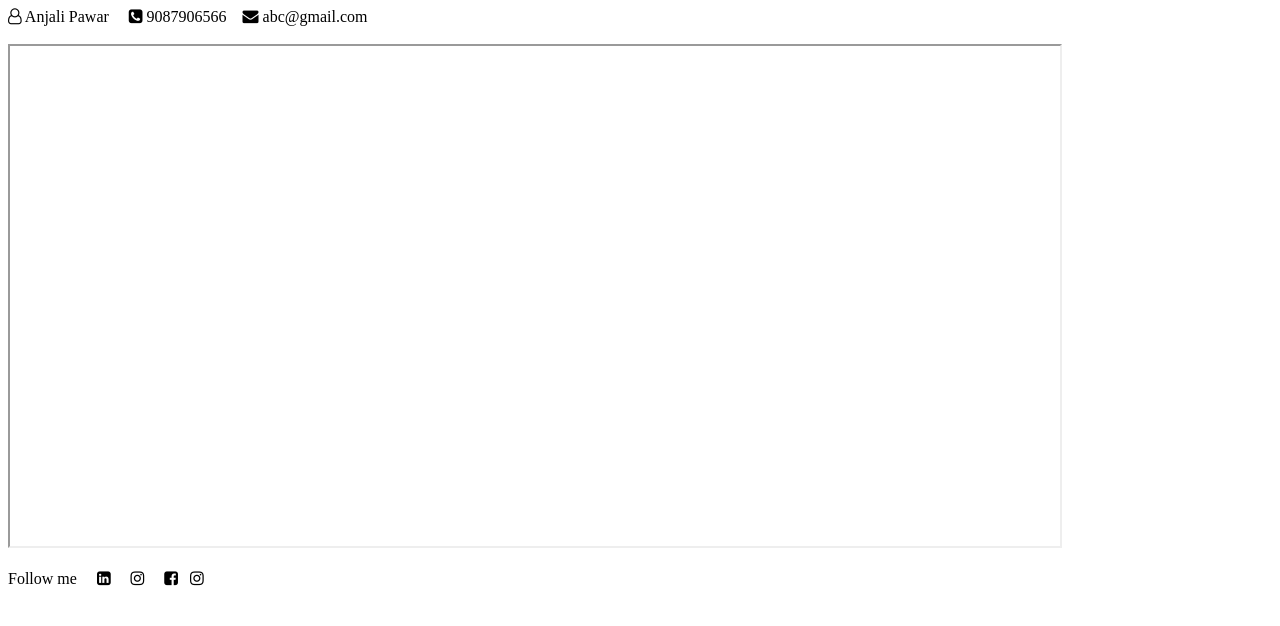
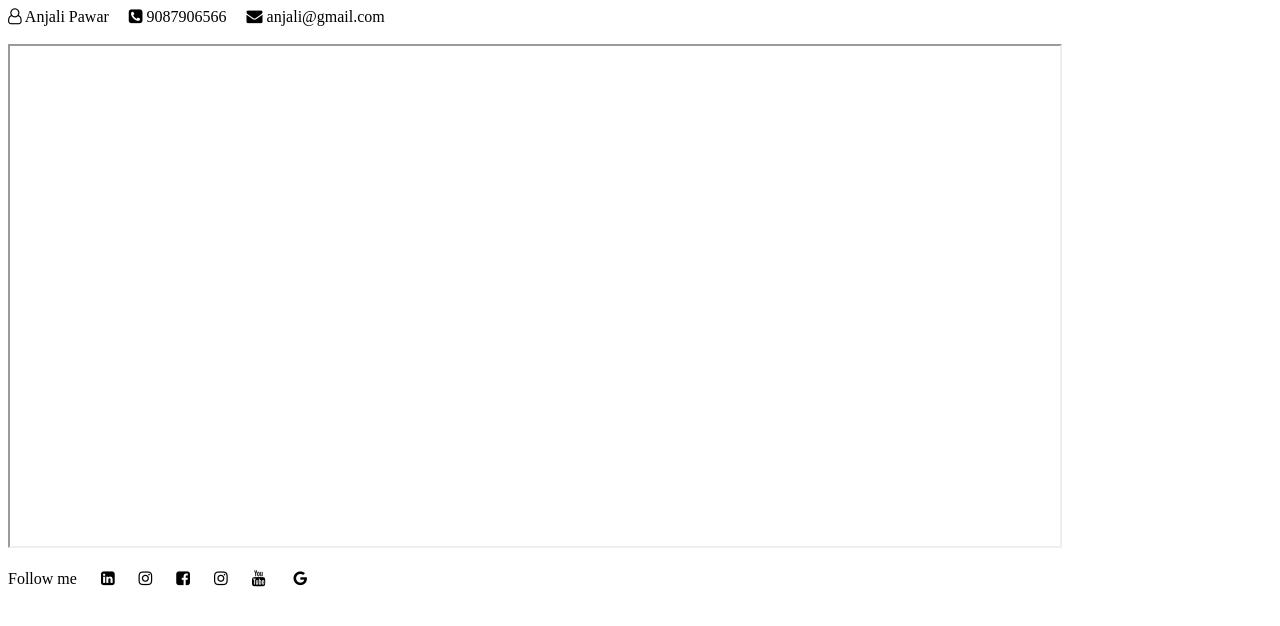
Before and after one commit to Suvarna2908/MyProfile, a plain HTML site: page index.html in a window 1280 px wide. Drawn offline with Linux system fonts and the light colour scheme.

Commit message:
Fixed Code Review Comment
Fixed Code Review Comment

```diff
--- a/index.html
+++ b/index.html
@@ -12,27 +12,32 @@
     <i class="fa fa-user-o" aria-hidden="true"></i>
     <span>Anjali Pawar</span>
 
-    &nbsp; &nbsp;
+    &nbsp;&nbsp;&nbsp;
 
     <i class="fa fa-phone-square" aria-hidden="true"></i>
-    <span>9087906566</span>&nbsp; &nbsp;
+    <span>9087906566</span> &nbsp; &nbsp;
 
     <i class="fa fa-envelope" aria-hidden="true"></i>
-    <span>abc@gmail.com</span>
+    <span>anjali@gmail.com</span>
 <br> <br>
     <iframe width="1050px" height="500px"></iframe>
 
     <br><br>
-    <span>Follow me</span> &nbsp; &nbsp;
+    <span>Follow me</span> &nbsp; &nbsp;&nbsp;
 
     <i class="fa fa-linkedin-square" aria-hidden="true"></i>
-   &nbsp;  &nbsp;
+    &nbsp; &nbsp;&nbsp;
     <i class="fa fa-instagram" aria-hidden="true"></i>
-    &nbsp;  &nbsp;
+    &nbsp; &nbsp;&nbsp;
     <i class="fa fa-facebook-square" aria-hidden="true"></i>
-    &nbsp;
+    &nbsp; &nbsp;&nbsp;
     <i class="fa fa-instagram" aria-hidden="true"></i>
+    &nbsp; &nbsp;&nbsp;
+    <i class="fa fa-youtube" aria-hidden="true"></i>
+    &nbsp; &nbsp; &nbsp;
 
+    <i class="fa fa-google" aria-hidden="true"></i>
+    &nbsp; &nbsp;&nbsp;
 
 </body>
 
```
Also changed, not shown: 1 other file.
